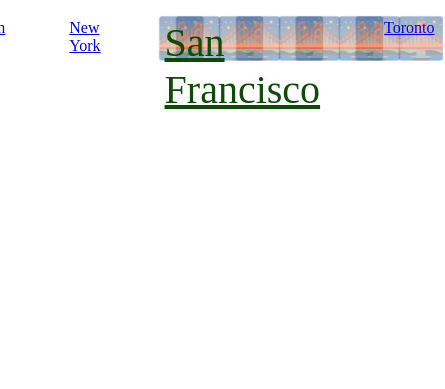
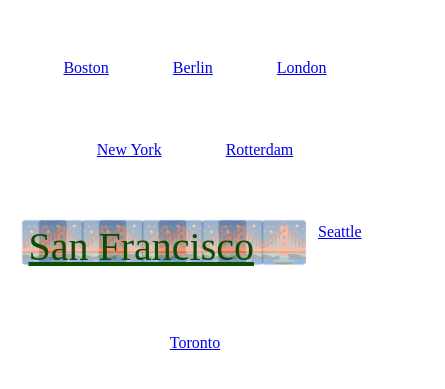
Before and after one commit to spencerc99/html-portal, a website built with Vite: page index.html in a window 390 px wide. Shown: the part 323-712 px from the top of the page, 445 px wide, since content can reach past the window. Built offline with nearby package versions, Linux system fonts and the light colour scheme.

Commit message:
fix styling for mobile and add new cities

```diff
--- a/src/main.ts
+++ b/src/main.ts
@@ -1,10 +1,14 @@
 import "./style.scss";
 
 const locations = [
-  // all locations that celebrate
+  // All locations that celebrate in alphabetical order.
+  "Boston",
+  "Berlin",
   "London",
   "New York",
+  "Rotterdam",
   "San Francisco",
+  "Seattle",
   "Toronto",
 ];
 
--- a/src/style.scss
+++ b/src/style.scss
@@ -13,8 +13,11 @@ body {
 }
 
 #links {
+  margin-top: 40px;
   display: flex;
   gap: 64px;
+  flex-wrap: wrap;
+  justify-content: center;
 }
 
 .locationLink {
```
